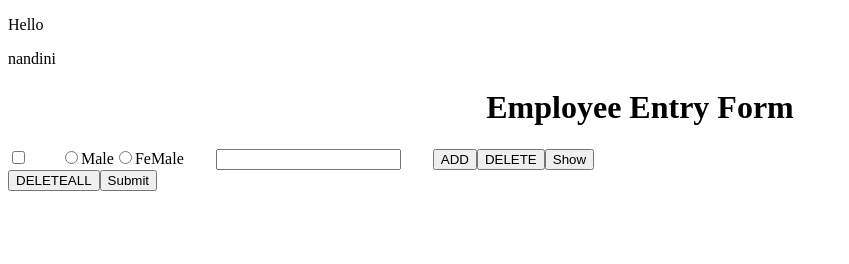
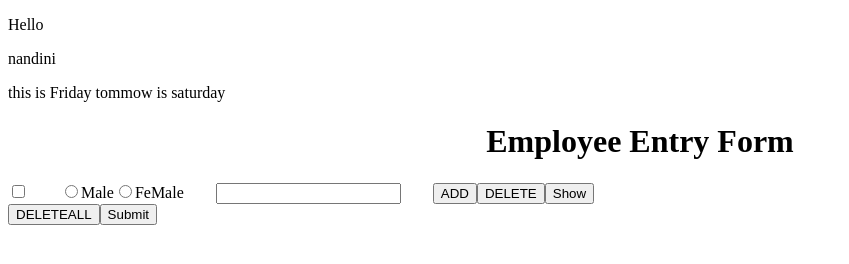
Before and after one commit to ClassicGiri/JAVASCRIPT, a plain HTML site: page WebContent/index.html in a window 1280 px wide. Shown: the whole page, without its empty margins (0-849 px from the left). Drawn offline with Linux system fonts and the light colour scheme.

Commit message:
Created Friday branch and changed index html

```diff
--- a/WebContent/index.html
+++ b/WebContent/index.html
@@ -9,6 +9,7 @@
 <body >
 <p>Hello</p>
 <p>nandini</p>
+<P>this is Friday tommow is saturday</P>
 <H1 align="center">Employee Entry Form</H1>
 <form action="#" method="post" >
 <div id="container" ></div></form>
```
